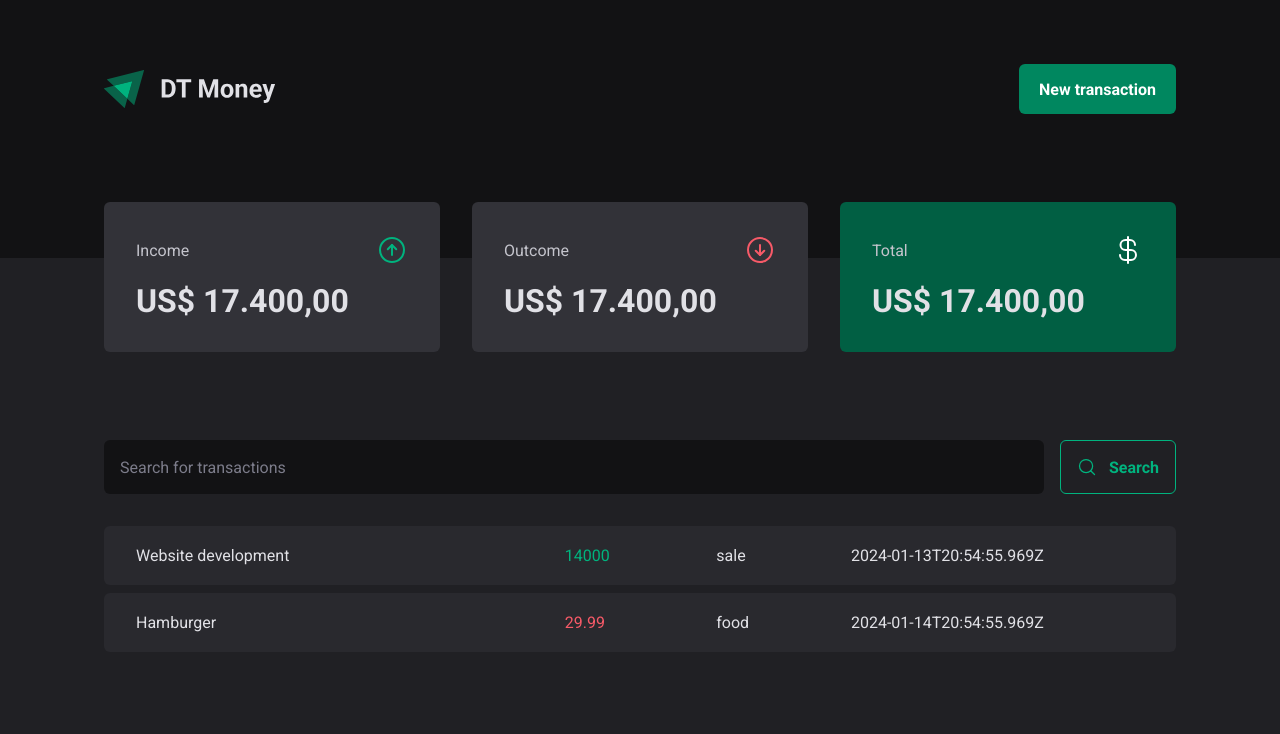
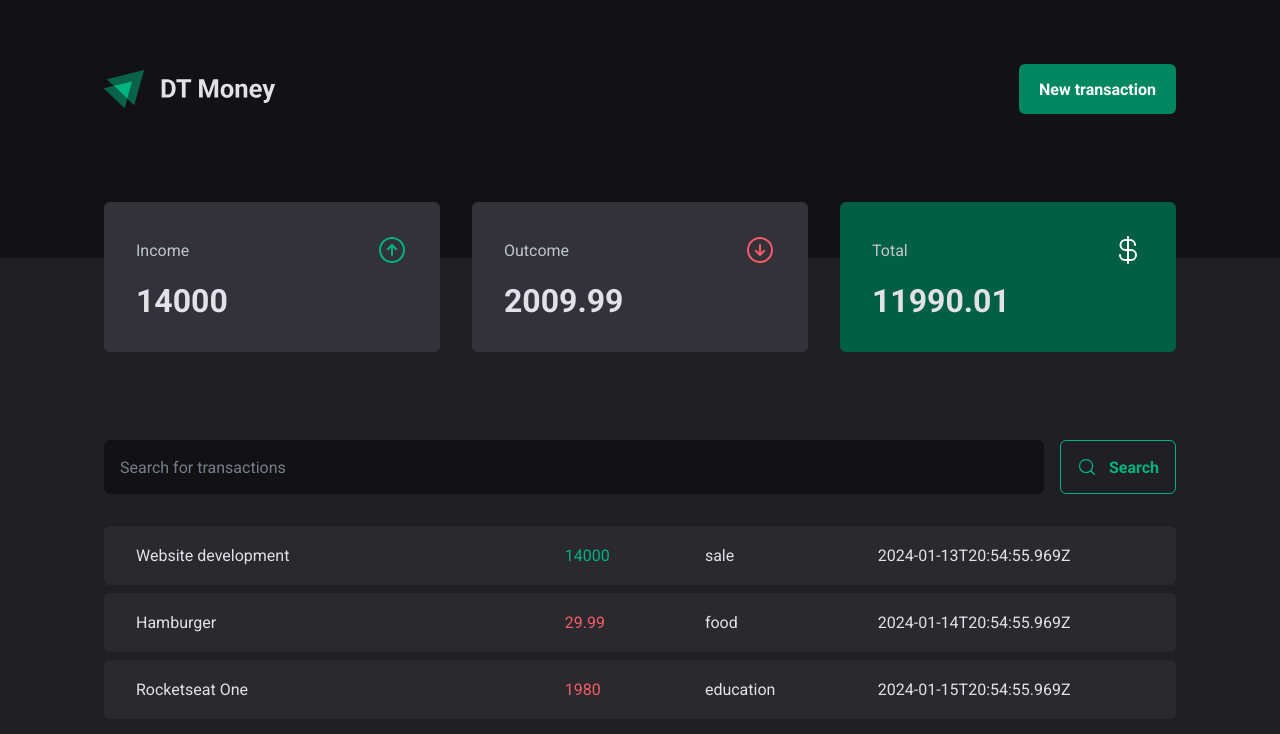
Before and after one commit to gabrielscordeiro/dt-money, a React (Vite) app: page / in a window 1280 px wide. Shown: the top 734 px of the page. Built offline with nearby package versions, Linux system fonts and the light colour scheme; data requests are answered from the project's data file.

Commit message:
feat: 🎸 Calculating transaction summary

```diff
--- a/server.json
+++ b/server.json
@@ -15,6 +15,14 @@
       "category": "food",
       "price": 29.99,
       "createdAt": "2024-01-14T20:54:55.969Z"
+    },
+    {
+      "id": 3,
+      "description": "Rocketseat One",
+      "type": "outcome",
+      "category": "education",
+      "price": 1980.00,
+      "createdAt": "2024-01-15T20:54:55.969Z"
     }
   ]
 }
--- a/src/components/Summary/index.tsx
+++ b/src/components/Summary/index.tsx
@@ -1,7 +1,22 @@
 import { SummaryCard, SummaryContainer } from "./styles.ts";
 import { ArrowCircleDown, ArrowCircleUp, CurrencyDollar } from "phosphor-react";
+import { useContext } from "react";
+import { TransactionsContext } from "../../contexts/TransactionsContext.tsx";
 
 export const Summary = () => {
+    const { transactions } = useContext(TransactionsContext)
+
+    const summary = transactions.reduce((acc, transaction) => {
+        if(transaction.type === 'income')  {
+            acc.income += transaction.price
+            acc.total += transaction.price
+        } else {
+            acc.outcome += transaction.price
+            acc.total -= transaction.price
+        }
+        return acc
+    }, { income: 0, outcome: 0, total: 0 })
+
     return (
         <SummaryContainer>
             <SummaryCard>
@@ -10,7 +25,7 @@
                     <ArrowCircleUp size={32} color="#00b37e"/>
                 </header>
 
-                <strong>US$ 17.400,00</strong>
+                <strong>{summary.income}</strong>
             </SummaryCard>
 
             <SummaryCard>
@@ -19,7 +34,7 @@
                     <ArrowCircleDown size={32} color="#f75a68"/>
                 </header>
 
-                <strong>US$ 17.400,00</strong>
+                <strong>{summary.outcome}</strong>
             </SummaryCard>
 
 
@@ -29,7 +44,7 @@
                     <CurrencyDollar size={32} color="#fff"/>
                 </header>
 
-                <strong>US$ 17.400,00</strong>
+                <strong>{summary.total}</strong>
             </SummaryCard>
         </SummaryContainer>
     )
```
